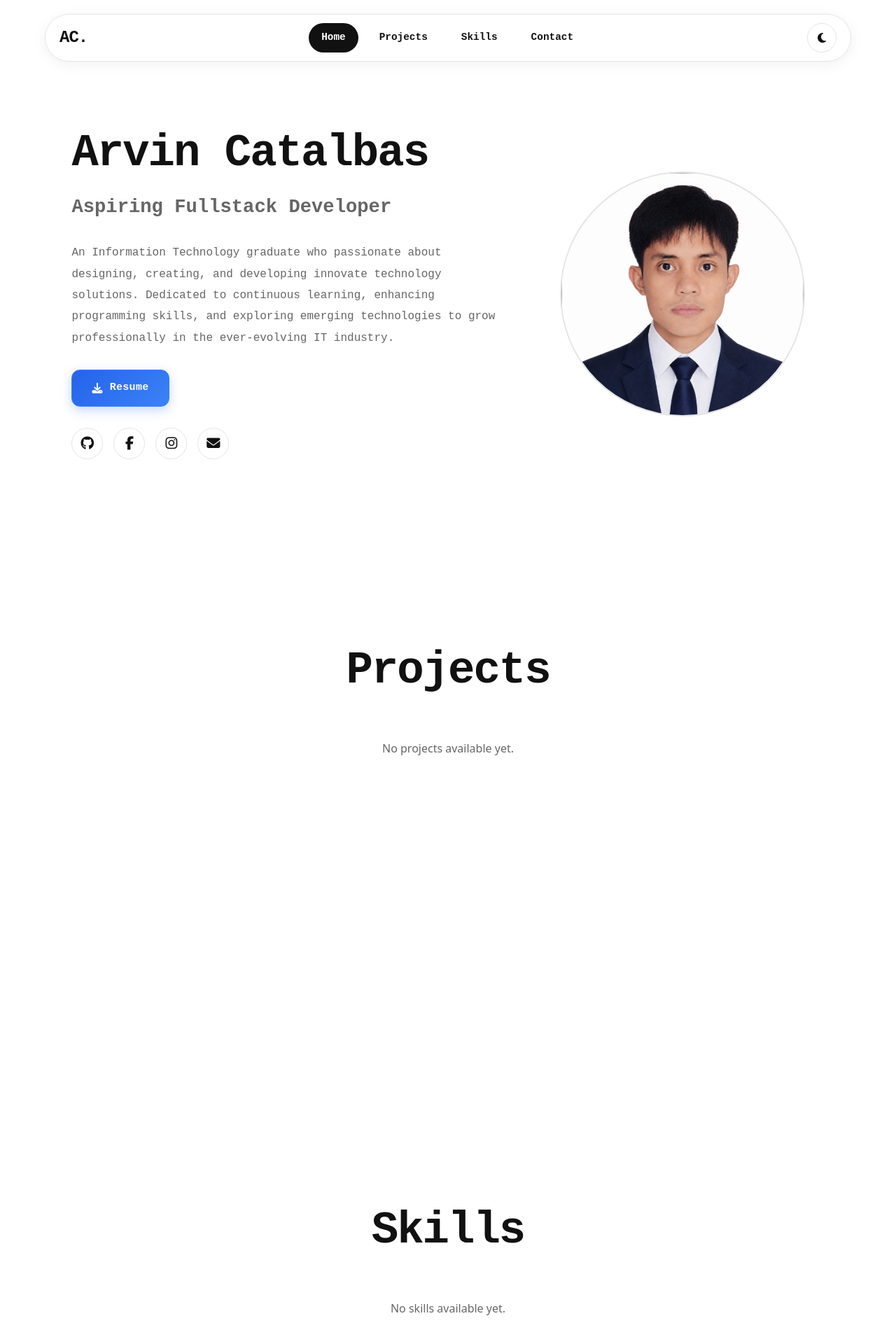
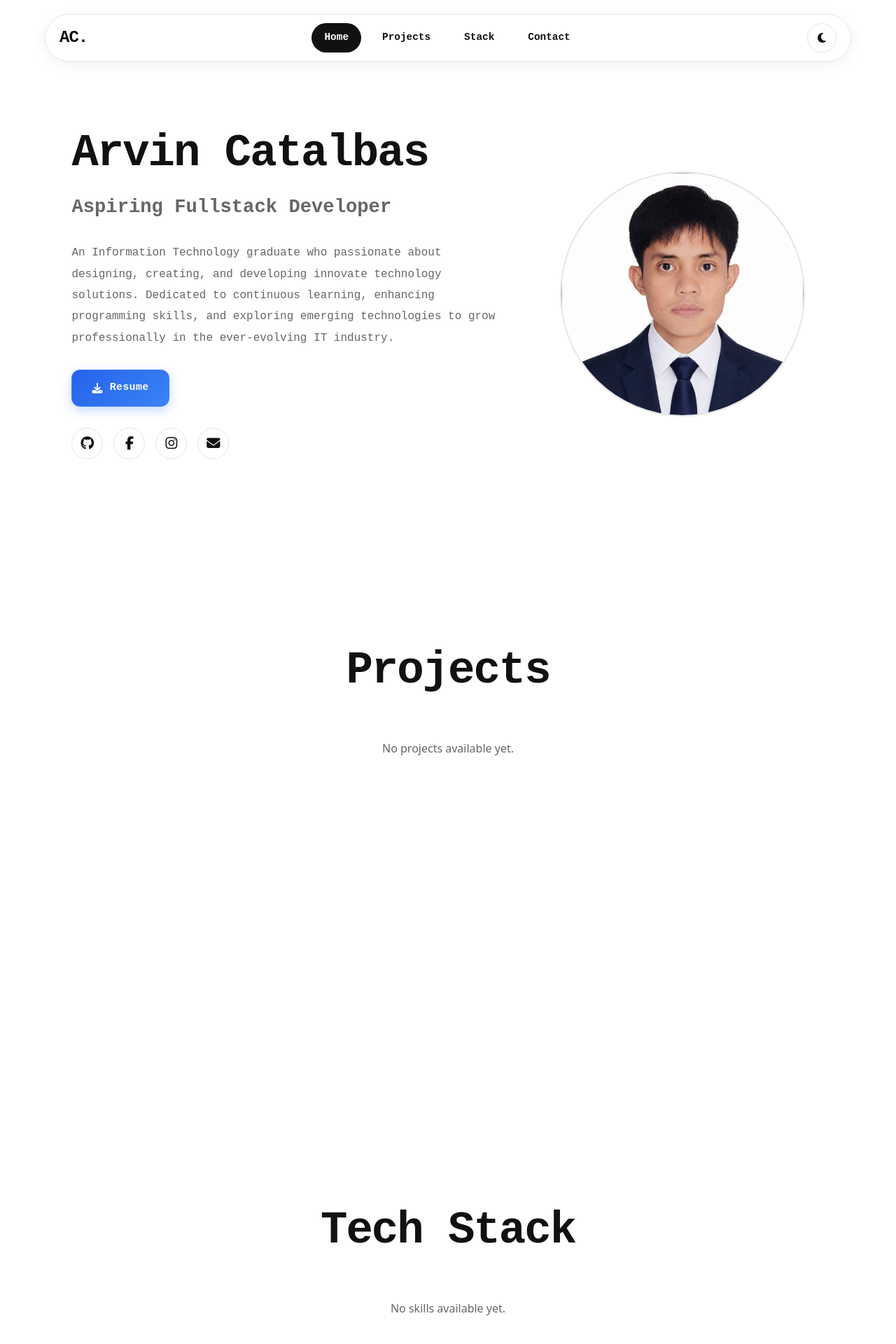
Before and after one commit to arvincatalbas/my-portfolio, a CodeIgniter 4 app: the page made by app/Views/pages/portfolio.php in a window 1280 px wide. Shown: the top 1920 px of the page at 70% size. Run offline with PHP 8.4 and a stand-in for CodeIgniter, Linux system fonts and the light colour scheme; the template is opened without the code that fills it, so the values that code supplies are empty; some libraries are stand-ins or nearby versions.

Commit message:
Changing Skills name

```diff
--- a/app/Views/components/navbar.php
+++ b/app/Views/components/navbar.php
@@ -10,7 +10,7 @@
         <div class="nav-menu" id="navMenu">
             <a href="#home" class="nav-link active">Home</a>
             <a href="#projects" class="nav-link">Projects</a>
-            <a href="#skills" class="nav-link">Skills</a>
+            <a href="#skills" class="nav-link">Stack</a>
             <a href="#contact" class="nav-link">Contact</a>
         </div>
 
--- a/app/Views/sections/skills.php
+++ b/app/Views/sections/skills.php
@@ -3,7 +3,7 @@
 
         <!-- Section Heading -->
         <div class="skills-header">
-            <h2 class="skills-title">Skills</h2>
+            <h2 class="skills-title">Tech Stack</h2>
         </div>
 
         <!-- Skills Gallery -->
```
